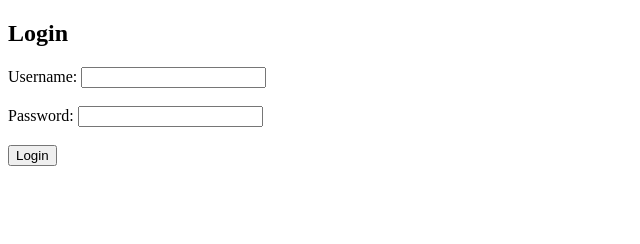
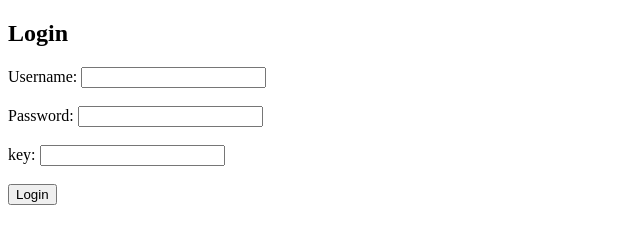
Before and after one commit to Sayedshabaan66/SEPM-prac, a plain HTML site: page index.html in a window 1280 px wide. Shown: the whole page, without its empty margins (0-640 px from the left). Drawn offline with Linux system fonts and the light colour scheme.

Commit message:
Update index.html

```diff
--- a/index.html
+++ b/index.html
@@ -10,7 +10,9 @@
 		<input type="text" id="username" name="username"><br><br>
 		<label for="password">Password:</label>
 		<input type="password" id="password" name="password"><br><br>
-		<input type="submit" value="Login">
+                <label for="key">key:</label>
+		<input type="key" id="key" name="key"><br><br>
+                <input type="submit" value="Login">
 	</form>
 </body>
 </html>
```
